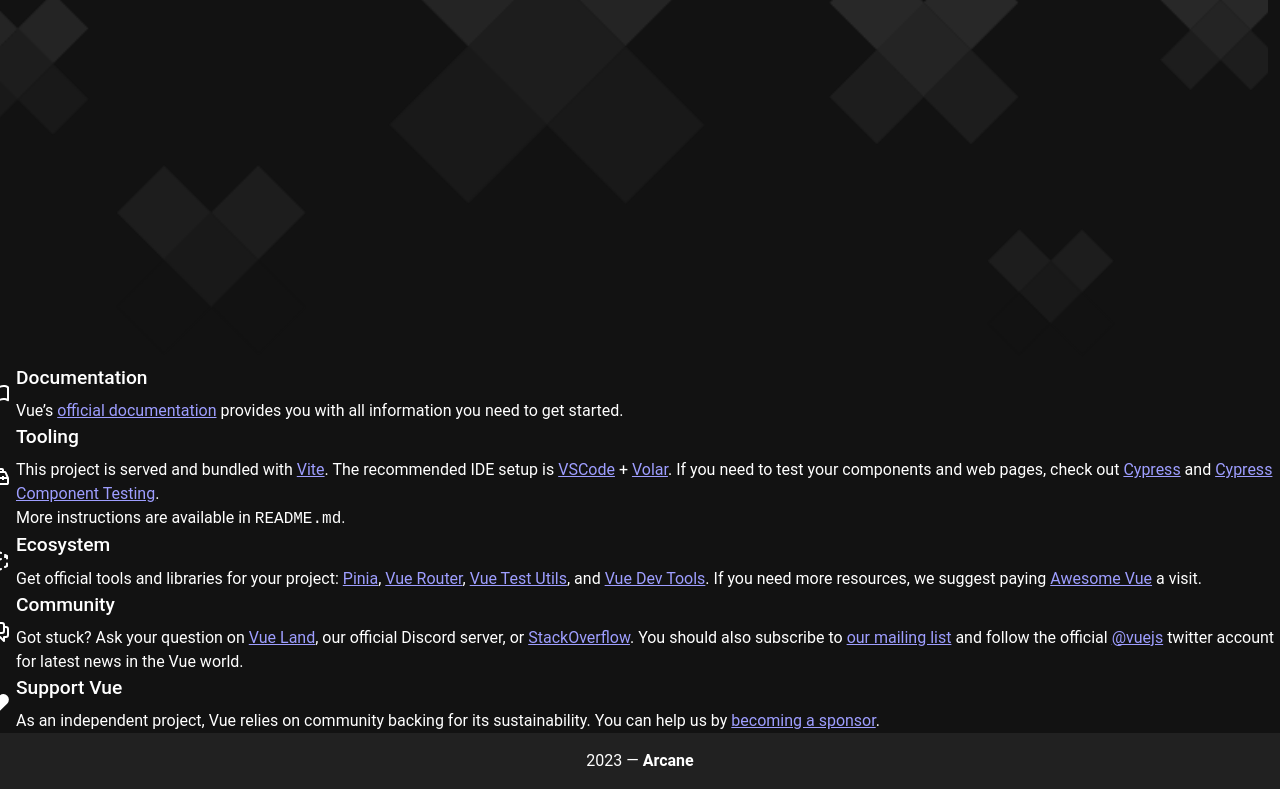
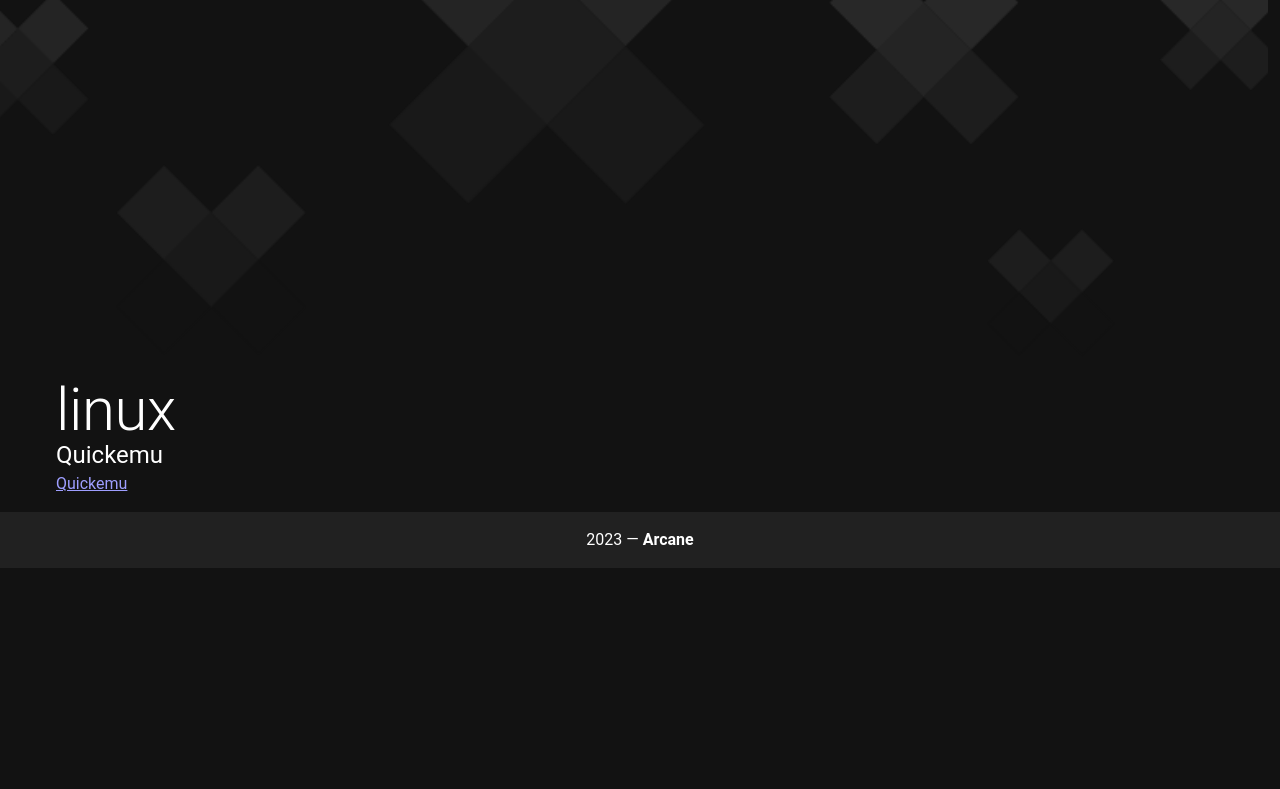
Before and after one commit to szorfein/arcane, a Vue app: page / in a window 1280 px wide. Shown: the part 476-1265 px from the top of the page. After the commit the page ends 1044 px from the top, so only its background shows below. Built offline with nearby package versions, Linux system fonts and the light colour scheme.

Commit message:
last posts on Home view

```diff
--- /dev/null
+++ b/src/components/AllPosts.vue
@@ -0,0 +1,14 @@
+<template>
+    <div v-for="categorie in posts">
+        <h2 class="text-h2">{{ categorie.title }}</h2>
+
+        <div v-for="post in categorie.posts">
+            <h5 class="text-h5">{{ post.title }}</h5>
+            <RouterLink :to="`/post/${ post.slug }`">{{ post.title }}</RouterLink>
+        </div>
+    </div>
+</template>
+
+<script setup>
+ import { posts } from '@/zola-stores/all-posts.js'
+</script>
--- a/src/components/PostList.vue
+++ b/src/components/PostList.vue
@@ -6,5 +6,5 @@
 </template>
 
 <script setup>
- import { posts } from '@/zola/posts_linux.js'
+ import { posts } from '@/zola-stores/posts_linux.js'
 </script>
--- a/src/components/PostShow.vue
+++ b/src/components/PostShow.vue
@@ -1,7 +1,7 @@
 <script setup>
  import { computed } from 'vue';
 // import { useRoute } from 'vue-router';
- import { posts } from '@/zola/posts_linux.js'
+ import { posts } from '@/zola-stores/posts_linux.js'
 
  const props = defineProps({
      title: String
@@ -9,7 +9,7 @@
 
      //const route = useRoute();
 
-     const post = computed(() => {
+ const post = computed(() => {
      //return posts.find(p => p.slug === route.params.title);
      return posts.find(p => p.slug === props.title);
  })
--- a/src/views/HomeView.vue
+++ b/src/views/HomeView.vue
@@ -1,9 +1,11 @@
 <script setup>
  import HeadBanner from '../components/HeadBanner.vue'
- import TheWelcome from '../components/TheWelcome.vue'
+ import AllPosts from '../components/AllPosts.vue'
 </script>
 
 <template>
   <HeadBanner />
-  <TheWelcome />
+  <v-container>
+      <AllPosts />
+  </v-container>
 </template>
--- /dev/null
+++ b/src/zola-stores/all-posts.js
@@ -0,0 +1,13 @@
+import { reactive } from 'vue';
+export const posts = reactive([
+
+{ title: "linux" },
+{ posts: [
+
+{
+  slug: "quickemu",
+  title: "Quickemu",
+},
+
+]},
+])
--- /dev/null
+++ b/templates/all-posts.html
@@ -0,0 +1,13 @@
+import { reactive } from 'vue';
+export const posts = reactive([
+{% set section = get_section(path="linux/_index.md") %}
+{ title: "linux" },
+{ posts: [
+{% for post in section.pages %}
+{
+  slug: "{{ post.title | slugify }}",
+  title: "{{ post.title }}",
+},
+{% endfor %}
+]},
+])
```
Also changed, not shown: content/_index.md (added, +5 -0 lines), src/zola-stores/posts.js (renamed from src/zola/posts.js), src/zola-stores/posts_linux.js (renamed from src/zola/posts_linux.js), 1 other file (tests, documents, lock files or other folders).
